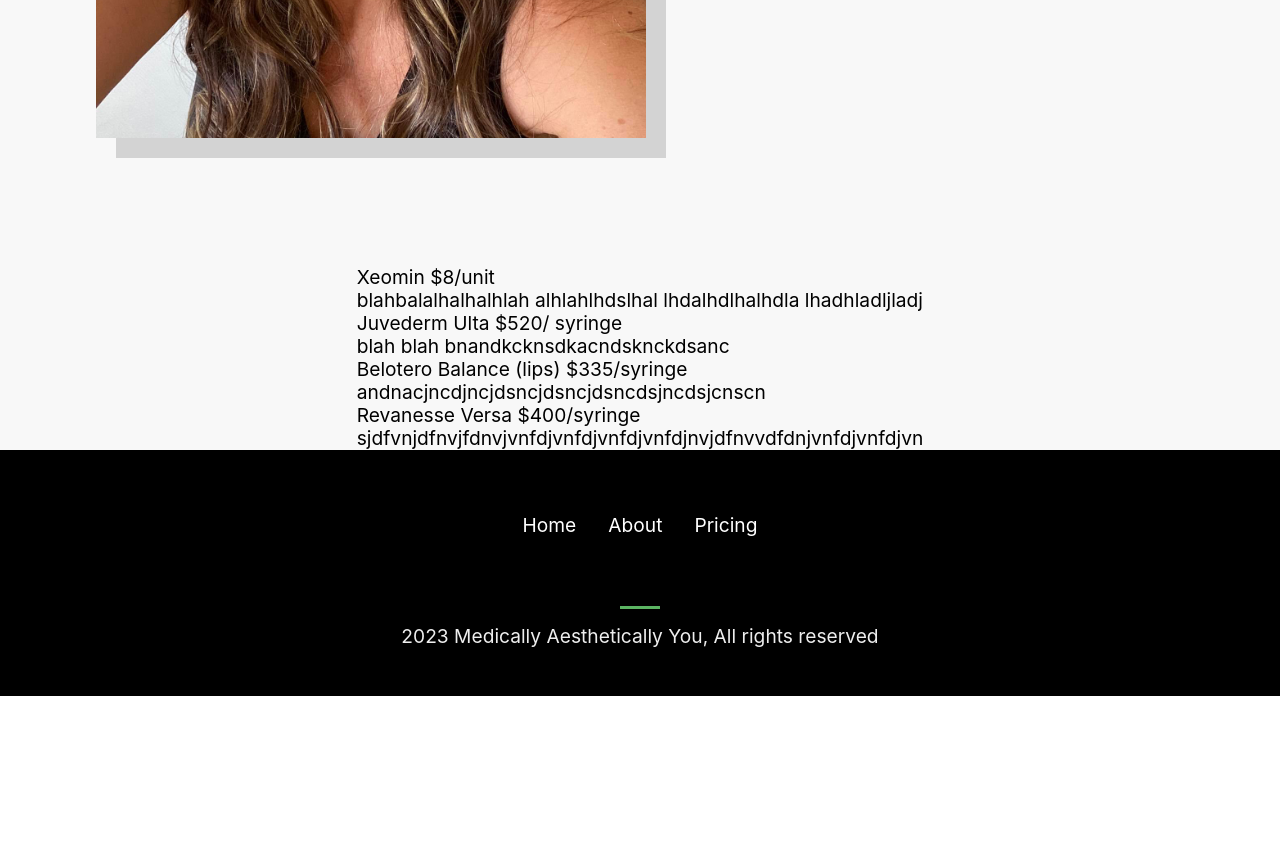
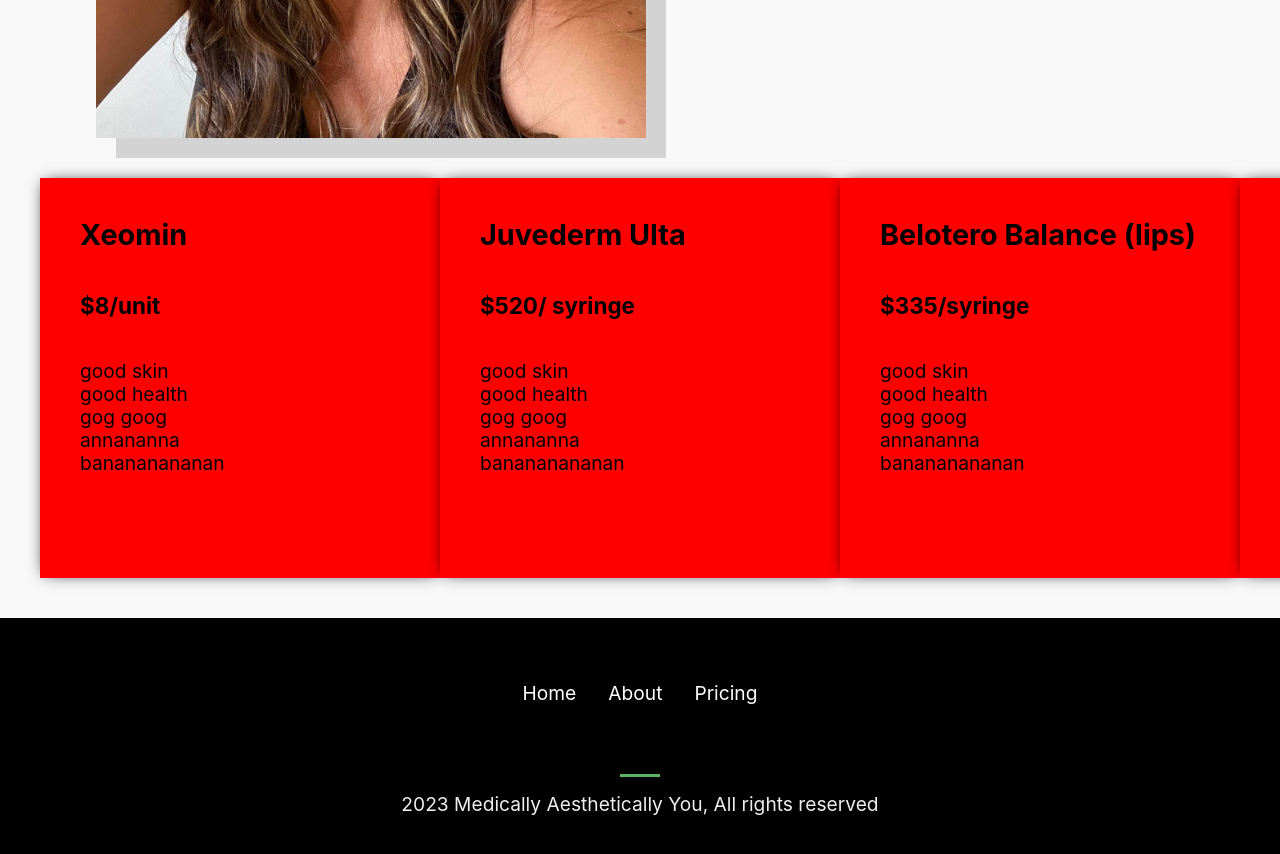
Before and after one commit to Laith1632/botox-react, a React (Create React App) app: page / in a window 1280 px wide. Shown: the part 1460-2314 px from the top of the page. Before the commit the page ends 2156 px from the top, so only its background shows below. Built offline with nearby package versions, Linux system fonts and the light colour scheme.

Commit message:
added cards

```diff
--- a/src/components/Pricing.css
+++ b/src/components/Pricing.css
@@ -1,18 +1,26 @@
-.containerpricing{
+.all-card-container{
+    display: grid;
+    grid-template-columns: repeat(4, 1fr);
     background-color: #f8f8f8;
-    margin: auto;
-    padding: 8rem 1rem 0 1rem;
-    width: 100%;
 }
 
 
 
-.gridcontainer{
-    background-color: #f8f8f8;
-    margin: auto;
-    padding: 8rem 1rem 0 1rem;
-    width: 100%;
-    display: grid;
-    justify-content: space-evenly;
+.card-container{
+    width: 400px;
+    height: 400px;
+    overflow: hidden;
+    box-shadow: 0px 0px 15px -5px;
+    background-color: red;
+    margin:10%;
 
 }
+
+.card-container:hover{
+    transform: scale(1.1);
+    box-shadow: 0px 0px 15px -5px;
+}
+
+.benafits-list, .product-price, .product-title{
+    margin: 10%;
+}
--- a/src/components/Pricing.js
+++ b/src/components/Pricing.js
@@ -4,8 +4,135 @@
 
 const Pricing = () => {
   return (
-    <div>
-        <div>
+
+<div className='all-card-container'>
+   <div className='card-container'>
+          <div className='product-title'>
+            <h2>Xeomin</h2>
+          </div>
+          <div className='product-price'>
+            <h3>$8/unit</h3>
+          </div>
+          <div className='benafits-list'>
+          <ul >
+                        <li>
+                            <p>good skin</p>
+                        </li>
+                            <p>good health</p>
+                        <li>
+                            <p>gog goog </p>
+                        </li>
+                            <p>annananna</p>
+                        <li>
+                           <p>banananananan</p>
+                        </li>
+            </ul>
+          </div>
+
+
+
+    </div>
+
+    <div className='card-container'>
+          <div className='product-title'>
+            <h2>Juvederm Ulta</h2>
+          </div>
+          <div className='product-price'>
+            <h3>$520/ syringe</h3>
+          </div>
+          <div className='benafits-list'>
+          <ul >
+                        <li>
+                            <p>good skin</p>
+                        </li>
+                            <p>good health</p>
+                        <li>
+                            <p>gog goog </p>
+                        </li>
+                            <p>annananna</p>
+                        <li>
+                           <p>banananananan</p>
+                        </li>
+            </ul>
+          </div>
+
+
+
+    </div>
+
+    <div className='card-container'>
+          <div className='product-title'>
+            <h2>Belotero Balance (lips)</h2>
+          </div>
+          <div className='product-price'>
+            <h3>$335/syringe</h3>
+          </div>
+          <div className='benafits-list'>
+          <ul >
+                        <li>
+                            <p>good skin</p>
+                        </li>
+                            <p>good health</p>
+                        <li>
+                            <p>gog goog </p>
+                        </li>
+                            <p>annananna</p>
+                        <li>
+                           <p>banananananan</p>
+                        </li>
+            </ul>
+          </div>
+
+
+
+    </div>
+
+
+    <div className='card-container'>
+          <div className='product-title'>
+            <h2>Revanesse Versa</h2>
+          </div>
+          <div className='product-price'>
+            <h3>$400/syringe</h3>
+          </div>
+          <div className='benafits-list'>
+          <ul >
+                        <li>
+                            <p>good skin</p>
+                        </li>
+                            <p>good health</p>
+                        <li>
+                            <p>gog goog </p>
+                        </li>
+                            <p>annananna</p>
+                        <li>
+                           <p>banananananan</p>
+                        </li>
+            </ul>
+          </div>
+
+
+
+    </div>
+
+</div>
+
+
+  )
+  }
+
+export default Pricing
+
+
+
+
+
+
+
+
+
+
+{/* <div className='wrapper'>
 
 <div className='gridcontainer'>
   <div className='container1'>
@@ -27,8 +154,5 @@
 
 </div>
 </div>
-    </div>
 )
-}
-
-export default Pricing
+} */}
```
Lines whose indentation alone changed are shown as unchanged.
